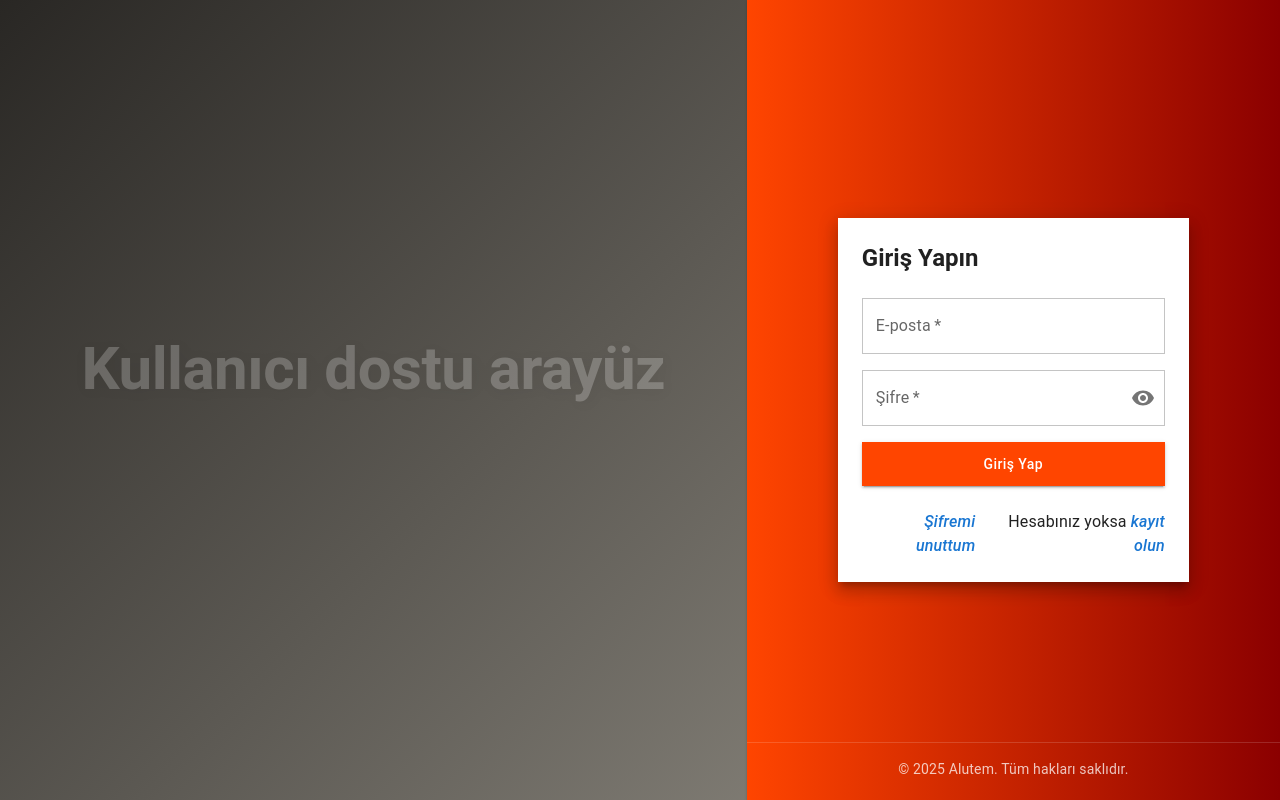
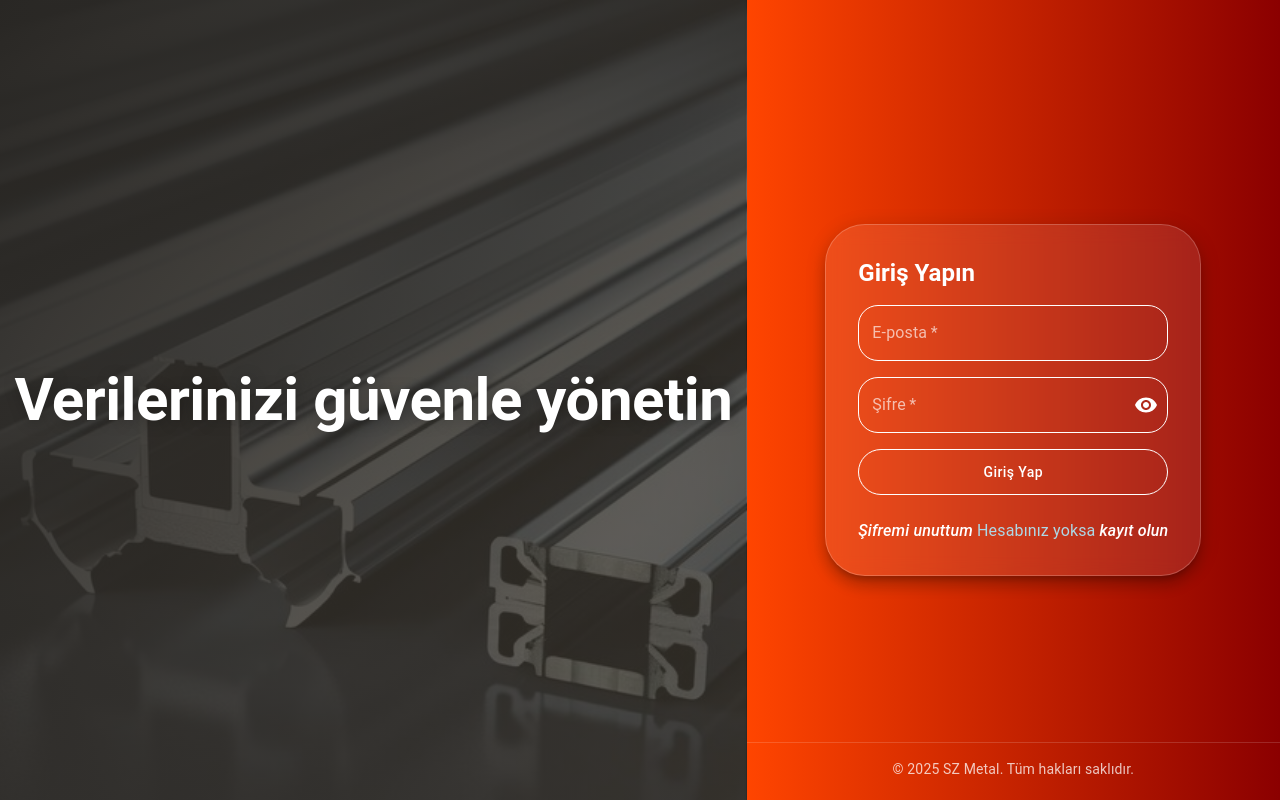
Before and after one commit to MuratZrl/szmetal-admin-panel, a Next.js app: page /login in a window 1280 px wide. Built offline with nearby package versions, Linux system fonts and the light colour scheme; no server answers.

Commit message:
Auto commit (Scheduler) - Fri 08/01/2025 19:34:47.31

```diff
--- a/app/(admin)/account/page.tsx
+++ b/app/(admin)/account/page.tsx
@@ -85,7 +85,6 @@ export default function AccountPage() {
       resolver: yupResolver(accountSchema) as Resolver<FormValues>, // 👈 daha tip güvenli cast
       mode: 'onChange',
     });
-
 
   const {
     register: passwordRegister,
--- /dev/null
+++ b/app/(auth)/_constants_/formstyles.ts
@@ -0,0 +1,33 @@
+import { TextFieldProps } from '@mui/material';
+
+export const commonTextFieldProps: Partial<TextFieldProps> = {
+  variant: 'outlined',
+  InputProps: {
+    sx: {
+      '& .MuiOutlinedInput-notchedOutline': {
+        borderColor: 'white',
+        borderRadius: 5,
+      },
+      '&:hover .MuiOutlinedInput-notchedOutline': {
+        borderColor: 'lightblue',
+      },
+      '&.Mui-focused .MuiOutlinedInput-notchedOutline': {
+        borderColor: 'lightcyan',
+        borderWidth: 2,
+      },
+    },
+  },
+  InputLabelProps: {
+    sx: {
+      color: 'white',
+      opacity: 0.65,
+      '&.Mui-focused': {
+        color: 'lightblue',
+        borderColor: 'lightblue',
+        fontWeight: 600,
+        fontStyle: 'italic',
+        opacity: 1,
+      },
+    },
+  },
+};
--- a/app/(auth)/components/layout/Footer.tsx
+++ b/app/(auth)/components/layout/Footer.tsx
@@ -24,7 +24,7 @@ const Footer = () => {
         variant="body2"
         gutterBottom
       >
-        © {new Date().getFullYear()} Alutem. Tüm hakları saklıdır.
+        © {new Date().getFullYear()} SZ Metal. Tüm hakları saklıdır.
       </Typography>
 
     </Box>
--- a/app/(auth)/components/layout/LeftPanel.tsx
+++ b/app/(auth)/components/layout/LeftPanel.tsx
@@ -21,7 +21,7 @@ const AuthLeftPanel = () => {
 
     const interval = setInterval(() => {
       setIndex((prev) => (prev + 1) % texts.length);
-    }, 5000);
+    }, 3000);
 
     return () => clearInterval(interval);
   }, []);
@@ -31,27 +31,40 @@ const AuthLeftPanel = () => {
   return (
     <Box
       style={{
-        background: 'linear-gradient(135deg, #292724ff, #4e493eb9)',
+        position: 'relative', // ✅
+        backgroundImage: `
+          linear-gradient(135deg, #292724ff, #3f3a31b9),
+          url('/left-panel-background.jpg')
+        `,
+        backgroundSize: 'cover',
+        backgroundRepeat: 'no-repeat',
+        backgroundPosition: 'center',
+
         width: '100%',
         height: '100%',
+
         display: 'flex',
         alignItems: 'center',
         justifyContent: 'center',
-        padding: '1rem',
+
       }}
     >
       <AnimatePresence mode="wait">
         <MotionTypography
           key={texts[index]}
-          initial={{ opacity: 0, y: 40 }}
+          initial={{ opacity: 0, y: 20 }}
           animate={{ opacity: 1, y: 0 }}
-          exit={{ opacity: 0, y: -40 }}
-          transition={{ duration: 0.8, ease: 'easeOut' }}
+          exit={{ opacity: 0, y: -20 }}
+          transition={{ duration: 0.6, ease: 'easeInOut' }}
           variant="h2"
           textAlign="center"
           fontWeight={600}
           color="white"
-          sx={{ textShadow: '2px 2px 15px rgba(0, 0, 0, 0.25)' }}
+          sx={{
+            textShadow: '2px 2px 15px rgba(0, 0, 0, 0.25)',
+            position: 'absolute', // 👈 önemli!
+            width: '100%', // içerik kaymasın
+          }}
         >
           {texts[index]}
         </MotionTypography>
--- a/app/(auth)/login/page.tsx
+++ b/app/(auth)/login/page.tsx
@@ -18,6 +18,8 @@ import {
   InputAdornment,
 } from '@mui/material';
 import { Visibility, VisibilityOff } from '@mui/icons-material';
+
+import { commonTextFieldProps } from '../_constants_/formstyles';
 
 import { supabase } from '../../lib/supabase/supabaseClient';
 
@@ -126,17 +128,37 @@ export default function LoginPage() {
         display: 'flex',
         flexDirection: 'column',
 
-        width: '70%',
+        width: '75%',
 
         mx: 'auto',
       }}
     >
 
-      <Card sx={{ width: '100%', p: 3, borderRadius: 0, boxShadow: 10 }}>
+      <Card
+        sx={{
+          width: '100%',
+          p: 4,
+          borderRadius: 10,
+          boxShadow: 10,
+
+          // 🧊 Glassmorphism stilleri:
+          backgroundColor: 'rgba(255, 255, 255, 0.1)',
+          backdropFilter: 'blur(10px)',
+          WebkitBackdropFilter: 'blur(10px)', // Safari desteği
+          border: '1px solid rgba(255, 255, 255, 0.2)',
+        }}
+      >
 
         {/* ******************************************************************************** */}
 
-        <Typography variant='h5' fontWeight={600} mb={3} >
+        <Typography
+          variant='h5'
+
+          color='white'
+          fontWeight={600}
+          mb={2}
+          gutterBottom
+        >
           Giriş Yapın
         </Typography>
 
@@ -146,32 +168,38 @@ export default function LoginPage() {
 
           <TextField
             label="E-posta"
-            name="email" // 👈 Gerekli
+            name="email"
             type="email"
-            variant="outlined"
-
             value={form.email}
             onChange={handleChange}
-
             fullWidth
             required
-            sx={{ '& .MuiOutlinedInput-root': { borderRadius: 0 } }}
+            {...commonTextFieldProps}
+            InputProps={{
+              ...commonTextFieldProps.InputProps,
+              sx: {
+                ...commonTextFieldProps.InputProps?.sx,
+                borderRadius: 5, // özel stilinle birleştirildi
+              },
+            }}
           />
 
           <TextField
             label="Şifre"
             name="password"
-            type={showPassword ? 'text' : 'password'} // 👈 toggle
-            variant="outlined"
+            type={showPassword ? 'text' : 'password'}
             value={form.password}
             onChange={handleChange}
             fullWidth
             required
+            // Ortak propsları ekle
+            {...commonTextFieldProps}
+            // InputProps içindeki override'ları özel olarak birleştir
             InputProps={{
-              sx: { borderRadius: 0 }, // 👈 buraya eklendi
+              ...commonTextFieldProps.InputProps,
               endAdornment: (
                 <InputAdornment position="end">
-                  <IconButton onClick={handleClickShowPassword} edge="end">
+                  <IconButton onClick={handleClickShowPassword} edge="end" sx={{ color: 'white' }}>
                     {showPassword ? <VisibilityOff /> : <Visibility />}
                   </IconButton>
                 </InputAdornment>
@@ -181,11 +209,11 @@ export default function LoginPage() {
 
           <Button
             type="submit"
-            variant="contained"
+            variant="outlined"
             color="primary"
             fullWidth
             disabled={loading}
-            sx={{ py: 1.25, textTransform: 'capitalize', borderRadius: 0, backgroundColor: 'orangered' }}
+            sx={{ py: 1.25, textTransform: 'capitalize', borderRadius: 7, borderColor: 'white', color: 'white' }}
           >
             {loading ? 'Giriş yapılıyor...' : 'Giriş Yap'}
           </Button>
@@ -199,7 +227,7 @@ export default function LoginPage() {
             <Link href="/forgot-password" passHref>
               <Typography
                 component="span"
-                color="primary"
+                color="white"
                 fontStyle="italic"
                 fontWeight={500}
                 sx={{
@@ -215,12 +243,17 @@ export default function LoginPage() {
             </Link>
           </Typography>
 
-          <Typography textAlign="right" mt={3}>
+          <Typography
+            textAlign="right"
+
+            color='lightblue'
+            mt={3}
+          >
             Hesabınız yoksa{' '}
             <Link href="/register" passHref>
               <Typography
                 component="span"
-                color="primary"
+                color="white"
                 fontStyle="italic"
                 fontWeight={500}
                 sx={{
```
Also changed, not shown: public/left-panel-background.jpg (added).
